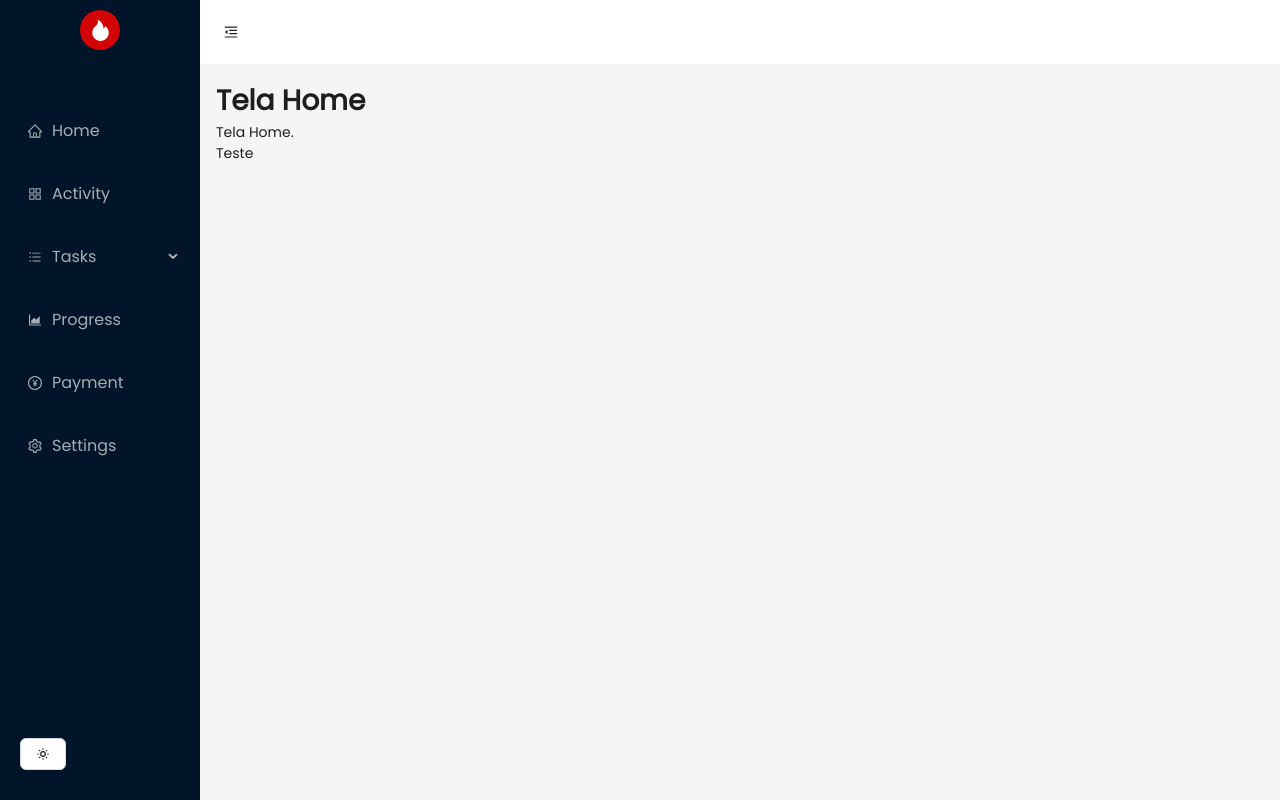
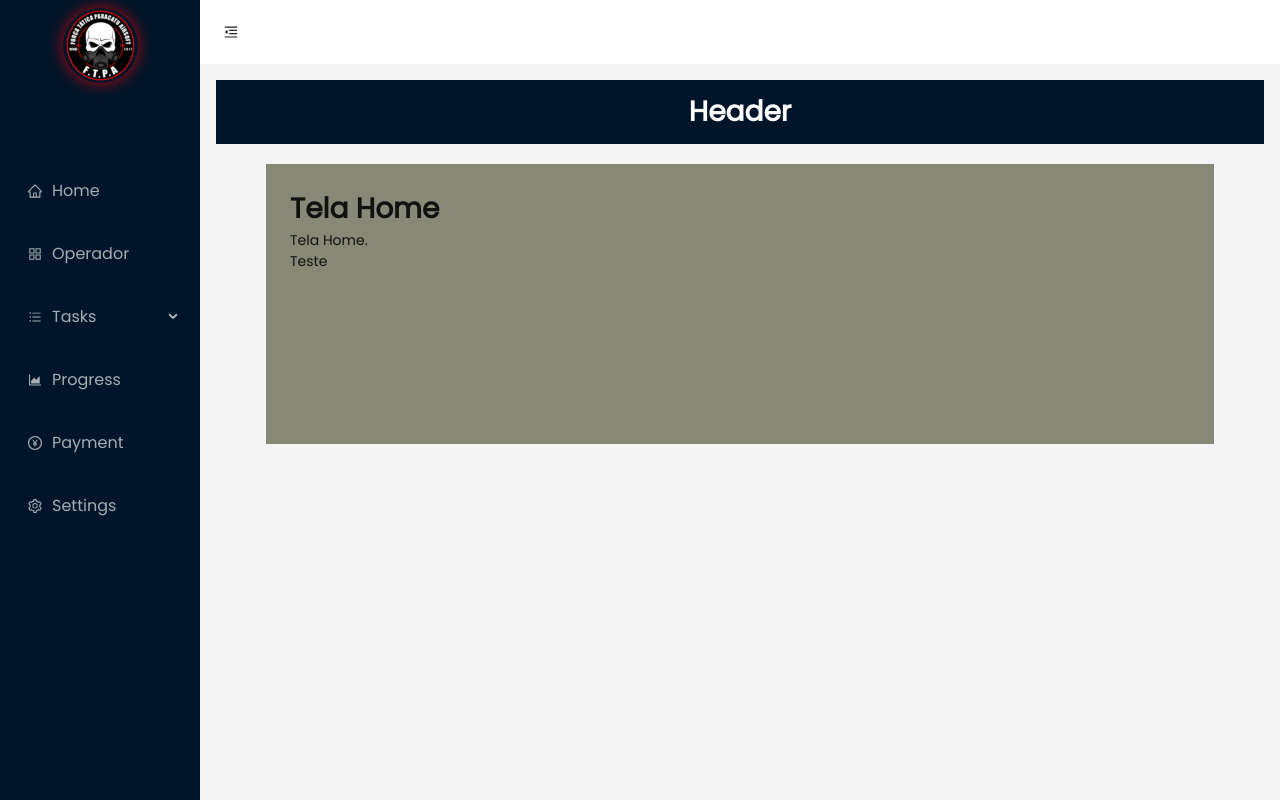
Before and after one commit to carlossilvapires/teste-dashboard, a React (Vite) app: page /TelaHome in a window 1280 px wide. Shown: the top 800 px of the page. Built offline with nearby package versions, Linux system fonts and the light colour scheme; sample sign-in values are in the browser's storage.

Commit message:
Inicio Tela operador

```diff
--- a/index.html
+++ b/index.html
@@ -2,7 +2,7 @@
 <html lang="en">
   <head>
     <meta charset="UTF-8" />
-    <link rel="icon" type="image/svg+xml" href="logo.png" />
+    <link rel="icon" type="image-icon" href="logo.png" />
     <link rel="manifest" href="manifest.json" />
     <meta name="viewport" content="width=device-width, initial-scale=1.0" />
     <title>FTPA - AIRSOFT</title>
--- a/src/Routes.jsx
+++ b/src/Routes.jsx
@@ -1,14 +1,15 @@
 // Routes.js
-import { Routes, Route } from 'react-router-dom';
+import { Route, Routes } from 'react-router-dom';
+import TelaHome from './components/TelaHome'; // Importa a tela home
 import Login from './components/TelaLogin/Login'; // Importa seu componente de login
-import TelaHome from './components/TelaHome'; // Importa a tela home
+import TelaOperador from './components/TelaOperador';
 
 const AppRoutes = () => {
   return (
     <Routes>
       <Route path="/login" element={<Login />} />
       <Route path="/TelaHome" element={<TelaHome />} />
-      {/* Outras rotas da aplicação */}
+      <Route path='/TelaOperador' element={<TelaOperador/>}></Route>
     </Routes>
   );
 };
--- a/src/components/Logo.jsx
+++ b/src/components/Logo.jsx
@@ -8,7 +8,7 @@ const Logo = () => {
         <div>
             <div className="logo">
                 <div className="logo-icon">
-                    <FireFilled/>
+                    <img src="public/Logo-75x75.png" alt="logo" />
                 </div>
             </div>
         </div>
--- a/src/components/MenuList.jsx
+++ b/src/components/MenuList.jsx
@@ -25,9 +25,10 @@ const MenuList = ({ darkTheme }) => {
             label: <Link to="/TelaHome">Home</Link>,
         },
         {
-            key: '/activity',
+            key: '/operador',
             icon: <AppstoreOutlined />,
-            label: <Link to="/TelaActivity">Activity</Link>,
+            label: <Link to="/TelaOperador">Operador</Link>,
+
         },
         {
             key: 'subtasks',
--- a/src/components/TelaHome.jsx
+++ b/src/components/TelaHome.jsx
@@ -1,13 +1,31 @@
-import React from 'react'
+import React from 'react';
+import { Layout } from 'antd';
+
+const { Header, Content, Footer } = Layout; // Destructure the Layout components
 
 const TelaHome = () => {
-    return(
-        <div>
-            <h1>Tela Home</h1>
-            <p>Tela Home.</p>
-            {<p>Teste</p>}
+  return (
+    <Layout>
+      {/* Header Section */}
+      <Header style={{ backgroundColor: '#001529', color: '#fff', textAlign: 'center', padding: '0 50px' }}>
+        <h1 style={{ color: '#fff' }}>Header</h1>
+      </Header>
+
+      {/* Content Section */}
+      <Content style={{ padding: '0 50px', marginTop: '20px' , height: '100vh',}}>
+        <div style={{ background: '#887', padding: 24, minHeight: 280 , }}>
+          <h1>Tela Home</h1>
+          <p>Tela Home.</p>
+          <p>Teste</p>
         </div>
-    );
+      </Content>
+
+      {/* Footer Section */}
+      <Footer style={{ textAlign: 'center' ,background: '#387',}}>
+        Ant Design ©2024 Created by You
+      </Footer>
+    </Layout>
+  );
 };
 
 export default TelaHome;
--- a/src/components/TelaLogin/Login.css
+++ b/src/components/TelaLogin/Login.css
@@ -1,5 +1,3 @@
-
-
 /* Modos de tema */
 body.dark-mode {
   background-color: #1a1a1a;
--- /dev/null
+++ b/src/components/TelaOperador.jsx
@@ -0,0 +1,14 @@
+// src/components/operador.js
+import React from 'react';
+
+const TelaOperador = () => {
+  return (
+    <div>
+      <h1>operador</h1>
+      <p>Esta é a tela de operador.</p>
+      {<p>Teste</p>}
+    </div>
+  );
+};
+
+export default TelaOperador;
--- a/src/index.css
+++ b/src/index.css
@@ -18,7 +18,7 @@
   align-items: center;
   justify-content: center;
   color: #fff;
-  padding: 10px;
+  height: 15vh;
 }
 
 .logo-icon {
@@ -29,11 +29,10 @@
   justify-content: center;
   font-size: 1.5em;
   border-radius: 50%;
-  background-color: rgba(240, 0, 0, 0.88);
 }
 
 .menu-bar {
-  height: 88vh;
+  height: 75vh;
   margin-top: 2rem;
   display: flex;
   flex-direction: column;
```
Also changed, not shown: src/components/TelaActivity.jsx (deleted, +0 -14 lines), public/logo-75x75.png (added).
